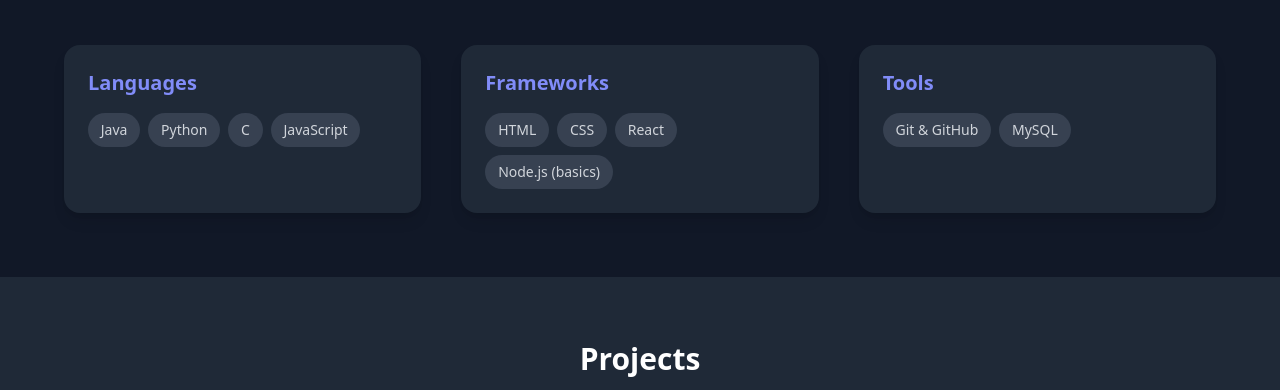
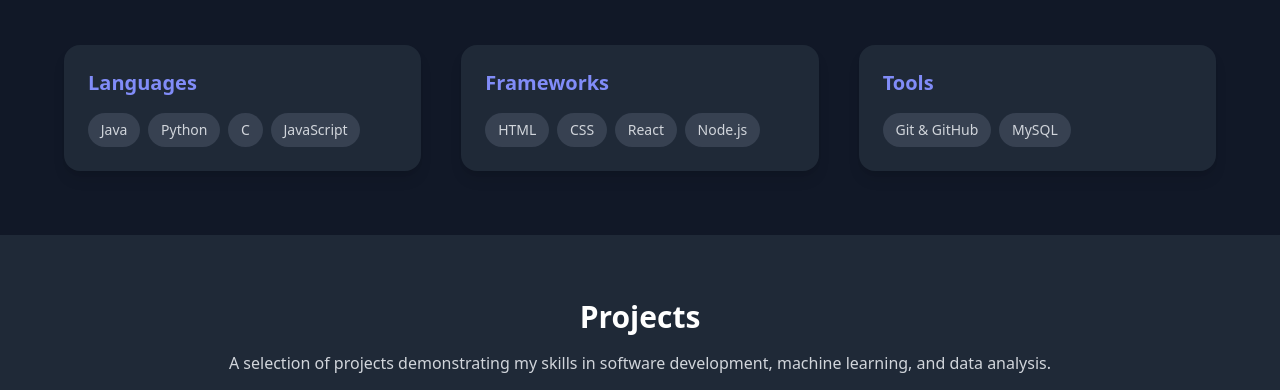
Before and after one commit to saiganesh5/My_Portfolio, a plain HTML site: page index.html in a window 1280 px wide. Shown: the part 907-1297 px from the top of the page. Drawn offline with nearby package versions, Linux system fonts and the light colour scheme.

Commit message:
Update index.html

```diff
--- a/index.html
+++ b/index.html
@@ -172,7 +172,7 @@
           <span class="skill-button">HTML</span>
           <span class="skill-button">CSS</span>
           <span class="skill-button">React</span>
-          <span class="skill-button">Node.js (basics)</span>
+          <span class="skill-button">Node.js</span>
         </div>
       </div>
 
```
